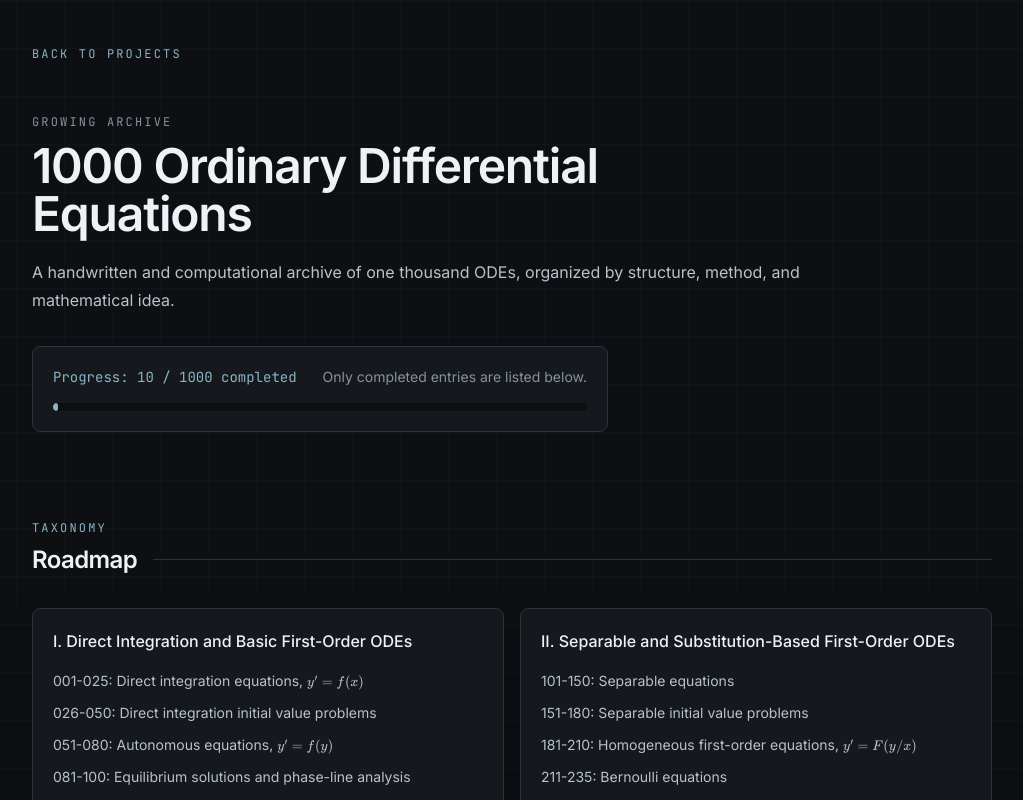
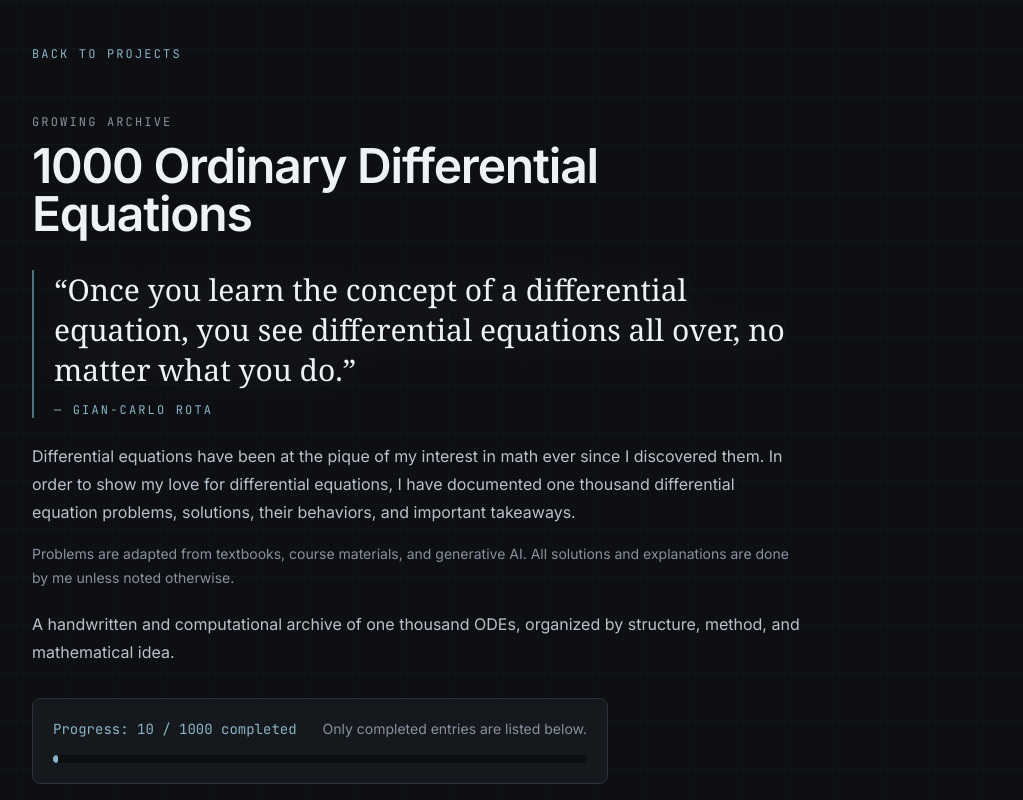
Before and after one commit to jtlutz190/Jacksons-website, a Next.js app: page /diffeq in a window 1280 px wide. Shown: the top 800 px of the page, without its empty margins (128-1151 px from the left). Built offline with nearby package versions, Linux system fonts and the light colour scheme.

Commit message:
Add differential equations archive introduction

```diff
--- a/app/diffeq/page.tsx
+++ b/app/diffeq/page.tsx
@@ -50,6 +50,29 @@ export default function DiffeqArchivePage() {
           <h1 className="mt-3 text-4xl font-semibold tracking-tight text-text sm:text-5xl">
             1000 Ordinary Differential Equations
           </h1>
+          <figure className="mt-8 border-l-2 border-accent-dim pl-5">
+            <blockquote className="font-serif text-2xl leading-9 text-text drop-shadow-[0_0_18px_rgba(237,242,247,0.12)] sm:text-3xl sm:leading-10">
+              &ldquo;Once you learn the concept of a differential equation, you
+              see differential equations all over, no matter what you do.&rdquo;
+            </blockquote>
+            <figcaption className="mt-3 font-mono text-xs uppercase tracking-[0.18em] text-accent">
+              &mdash; Gian-Carlo Rota
+            </figcaption>
+          </figure>
+          <div className="mt-6 space-y-4 text-base leading-7 text-soft">
+            <p>
+              Differential equations have been at the pique of my interest in
+              math ever since I discovered them. In order to show my love for
+              differential equations, I have documented one thousand
+              differential equation problems, solutions, their behaviors, and
+              important takeaways.
+            </p>
+            <p className="text-sm leading-6 text-muted">
+              Problems are adapted from textbooks, course materials, and
+              generative AI. All solutions and explanations are done by me
+              unless noted otherwise.
+            </p>
+          </div>
           <p className="mt-5 text-base leading-7 text-soft">
             A handwritten and computational archive of one thousand ODEs,
             organized by structure, method, and mathematical idea.
```
